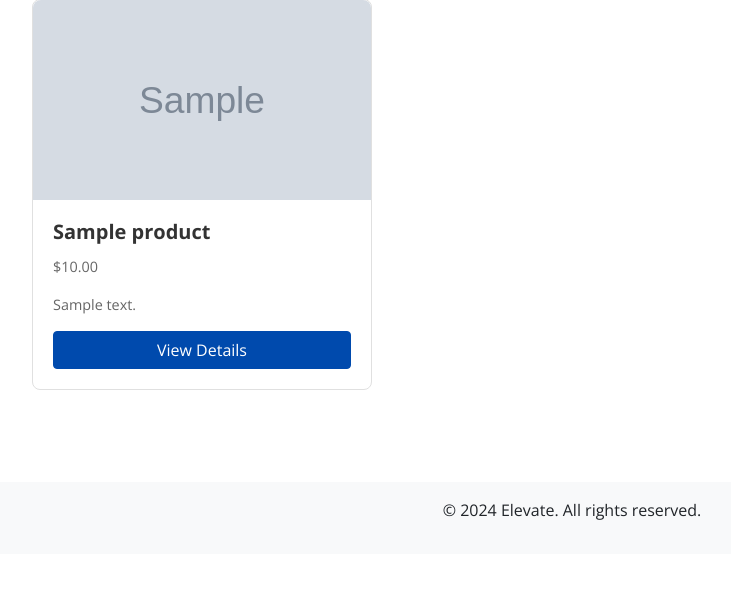
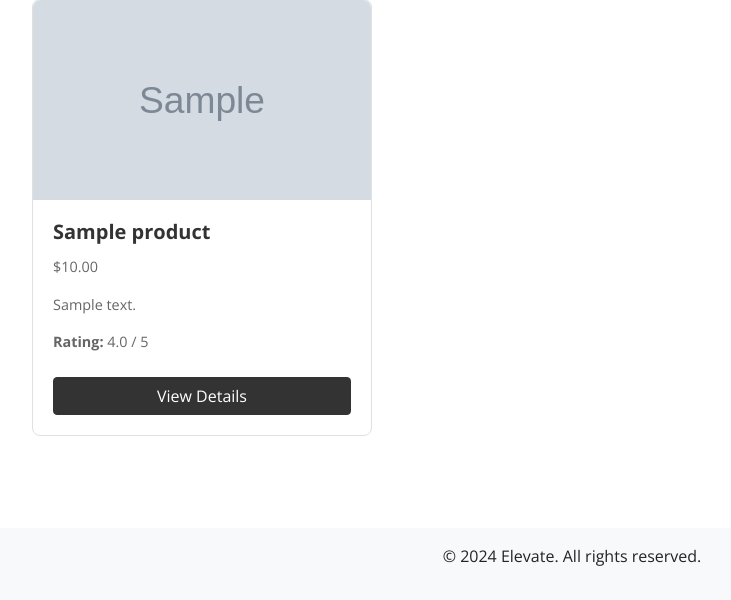
Before and after one commit to Dhruvesh48/elevate, a Django app: page /products/ in a window 1280 px wide. Shown: the part 209-809 px from the top of the page, without its empty margins (68-799 px from the left). Before the commit the page ends 729 px from the top, so only its background shows below. Run offline with Django 4.2, Linux system fonts and the light colour scheme; tables that the repository leaves empty hold one stand-in row (values such as "Sample post"); grey boxes marked "Sample" are stand-in pictures; some libraries are stand-ins or nearby versions.

Commit message:
added sorting to the product page

```diff
--- a/products/templates/products/product_page.html
+++ b/products/templates/products/product_page.html
@@ -18,10 +18,10 @@
                             Sort By
                         </a>
                         <div class="dropdown-menu" aria-labelledby="navbarSorting">
-                            <a class="dropdown-item" href="#">Price: Low to High</a>
-                            <a class="dropdown-item" href="#">Price: High to Low</a>
-                            <a class="dropdown-item" href="#">Rating: High to Low</a>
-                            <a class="dropdown-item" href="#">Rating: Low to High</a>
+                            <a class="dropdown-item" href="?sort_by=price_low_to_high">Price: Low to High</a>
+                            <a class="dropdown-item" href="?sort_by=price_high_to_low">Price: High to Low</a>
+                            <a class="dropdown-item" href="?sort_by=rating_high_to_low">Rating: High to Low</a>
+                            <a class="dropdown-item" href="?sort_by=rating_low_to_high">Rating: Low to High</a>
                         </div>
                     </li>
 
@@ -57,7 +57,15 @@
                         <h5 class="card-title">{{ product.name }}</h5>
                         <p class="card-text">${{ product.price }}</p>
                         <p class="card-text">{{ product.description|truncatewords:15 }}</p>
-                        <a href="{% url 'product_detail' product.id %}" class="btn btn-primary">View Details</a>
+
+                        <!-- Display Rating -->
+                        {% if product.rating %}
+                            <p class="card-text">
+                                <strong>Rating:</strong> {{ product.rating }} / 5
+                            </p>
+                        {% endif %}
+
+                        <a href="{% url 'product_detail' product.id %}" class="btn btn-primary view-details-btn mt-2">View Details</a>
                     </div>
                 </div>
             </div>
@@ -65,6 +73,4 @@
     </div>
 </section>
 
-
-
 {% endblock %}
--- a/products/views.py
+++ b/products/views.py
@@ -7,6 +7,16 @@ def product_page(request):
     """ A view to show all products"""
 
     products = Product.objects.all()
+
+    sort_by = request.GET.get('sort_by', None)
+    if sort_by == 'price_low_to_high':
+        products = products.order_by('price')
+    elif sort_by == 'price_high_to_low':
+        products = products.order_by('-price')
+    elif sort_by == 'rating_high_to_low':
+        products = products.order_by('-rating')
+    elif sort_by == 'rating_low_to_high':
+        products = products.order_by('rating')
 
     context = {
         'products': products
--- a/static/css/base.css
+++ b/static/css/base.css
@@ -71,19 +71,18 @@ body{
     color: #666666;
 }
 
-/* Button Styles */
-.btn-primary {
-    background-color: #004aad;
-    border-color: #004aad;
-}
-
-.btn-primary:hover {
-    background-color: #003a8c;
-    border-color: #003a8c;
-}
-
 /* Product Grid */
 .container .row {
     margin-top: 20px;
     margin-bottom: 20px;
 }
+
+.view-details-btn {
+    background-color: #333333;
+    border-color: #333333;
+}
+
+.view-details-btn:hover {
+    background-color: #cc7a00;
+    border-color: #cc7a00;
+}
```
